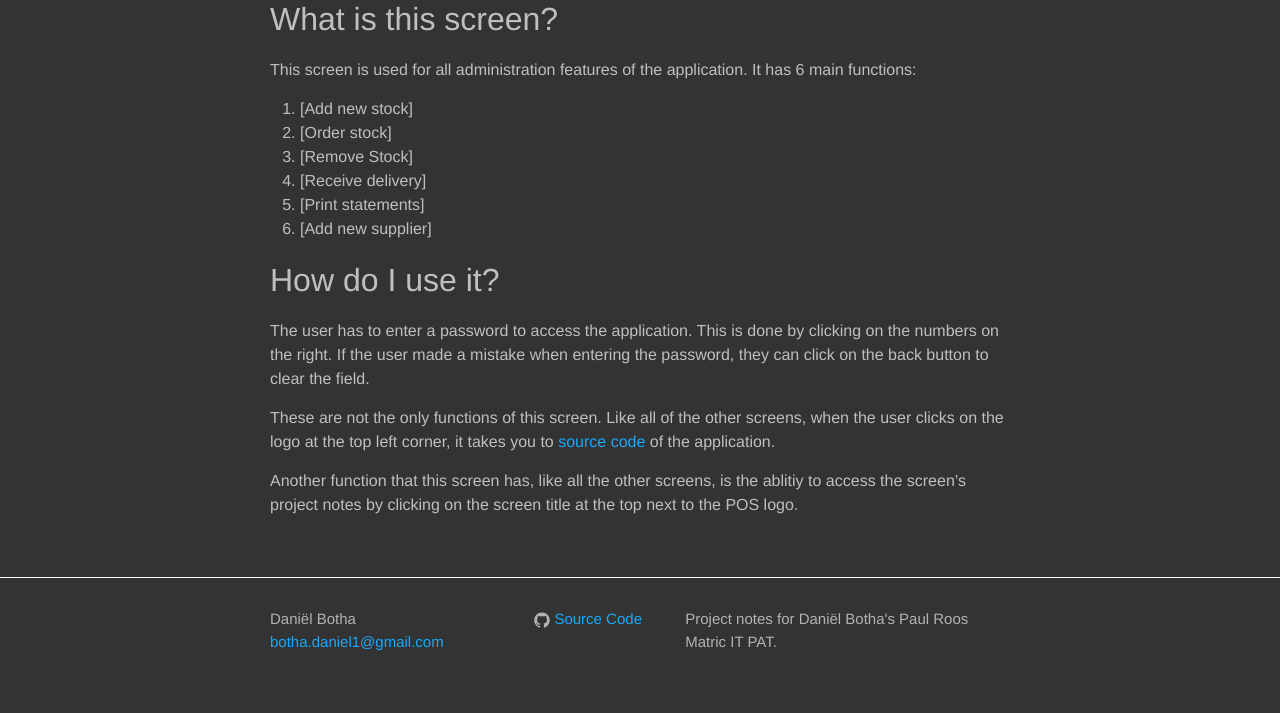
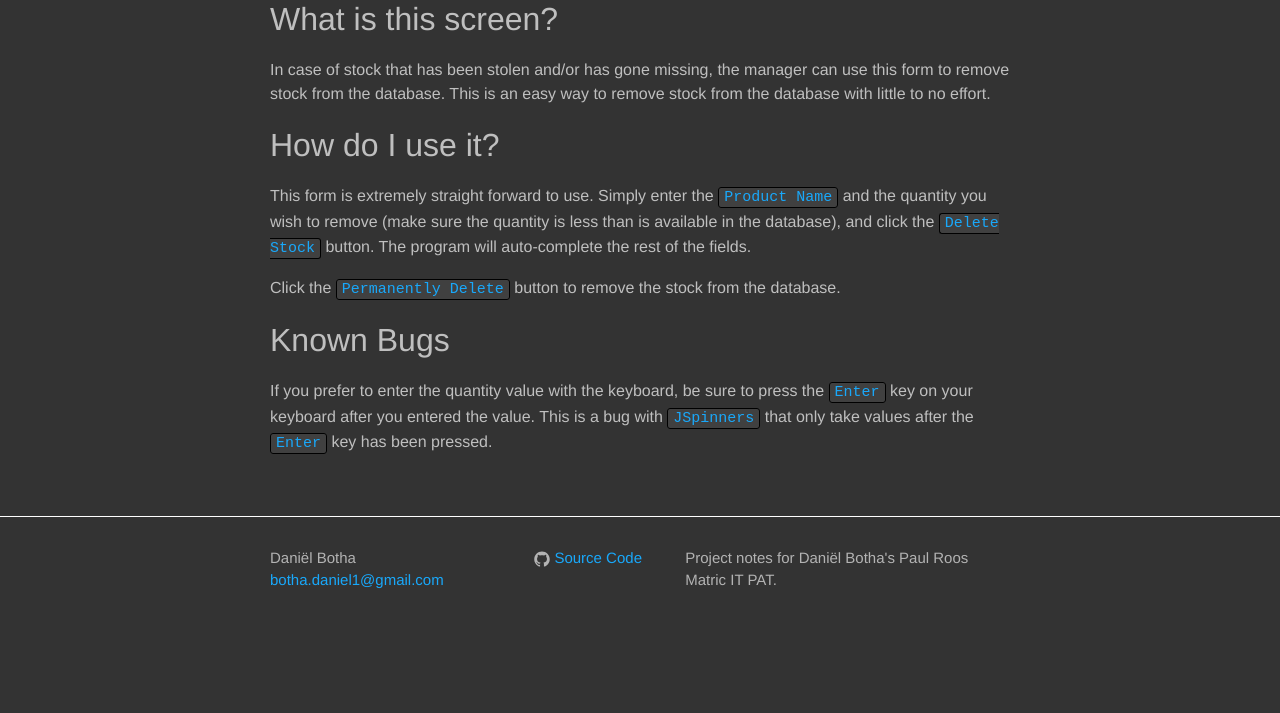
Before and after one commit to PointOfSaleSystem/pointofsalesystem.github.io, a Jekyll site: the page built from screens/h_RemoveStock.md, in a window 1280 px wide. Shown: the part 484-1197 px from the top of the page. Built offline with Jekyll 4.4.1, drawn with Linux system fonts in a browser that asks for light colours; after the commit the page ends 1136 px from its top, so only the background shows below that.

Commit message:
Remove Stock

```diff
--- a/screens/h_RemoveStock.md
+++ b/screens/h_RemoveStock.md
@@ -3,22 +3,15 @@ layout: page
 title: Remove Stock
 permalink: /removestock/
 ---
-![Manager Portal](http://i.imgur.com/VHhoYlJ.jpg)
+![Remove Stock](http://i.imgur.com/hUvrWmy.png)
 
 ##What is this screen?
-This screen is used for all administration features of the application. It has 6 main functions:
-
-1. [Add new stock]
-2. [Order stock]
-3. [Remove Stock]
-4. [Receive delivery]
-5. [Print statements]
-6. [Add new supplier]
+In case of stock that has been stolen and/or has gone missing, the manager can use this form to remove stock from the database. This is an easy way to remove stock from the database with little to no effort.
 
 ##How do I use it?
-The user has to enter a password to access the application. This is done by clicking on the numbers on the right. If the user made a mistake when entering the password, they can click on the back button to clear the field.
+This form is extremely straight forward to use. Simply enter the `Product Name` and the quantity you wish to remove (make sure the quantity is less than is available in the database), and click the `Delete Stock` button. The program will auto-complete the rest of the fields.
 
+Click the `Permanently Delete` button to remove the stock from the database.
 
-These are not the only functions of this screen. Like all of the other screens, when the user clicks on the logo at the top left corner, it takes you to [source code](https://github.com/iggnoreza/PointOfSaleSystem) of the application.
-
-Another function that this screen has, like all the other screens, is the ablitiy to access the screen's project notes by clicking on the screen title at the top next to the POS logo.
+##Known Bugs
+If you prefer to enter the quantity value with the keyboard, be sure to press the `Enter` key on your keyboard after you entered the value. This is a bug with `JSpinners` that only take values after the `Enter` key has been pressed.
```
Also changed, not shown: 1 other file.
